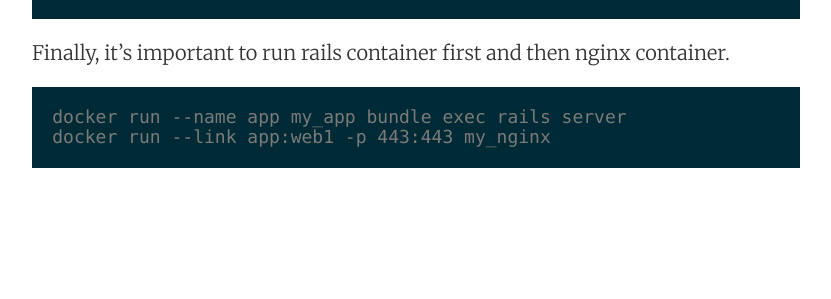
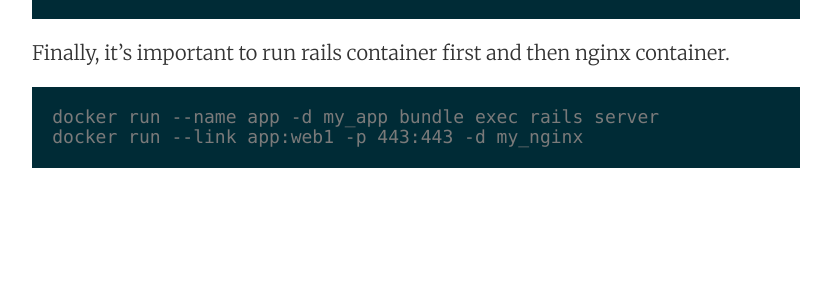
Before and after one commit to jpcolomer/jpcolomer.github.io, a Jekyll site: the page built from _posts/2015-02-06-deploy-dockerized-rails-app.md, in a window 1280 px wide. Shown: the part 1802-2101 px from the top of the page, without its empty margins (224-1055 px from the left). Built offline with Jekyll 4.4.1, drawn with Linux system fonts in a browser that asks for light colours; Markdown is read by kramdown in place of the engine named in the settings; comment, search, counter and statistics services are not loaded.

````diff
--- a/_posts/2015-02-06-deploy-dockerized-rails-app.md
+++ b/_posts/2015-02-06-deploy-dockerized-rails-app.md
@@ -74,6 +74,6 @@ server {
 Finally, it's important to run rails container first and then nginx container.
 
 ```
-docker run --name app my_app bundle exec rails server
-docker run --link app:web1 -p 443:443 my_nginx
+docker run --name app -d my_app bundle exec rails server
+docker run --link app:web1 -p 443:443 -d my_nginx
 ```
````
